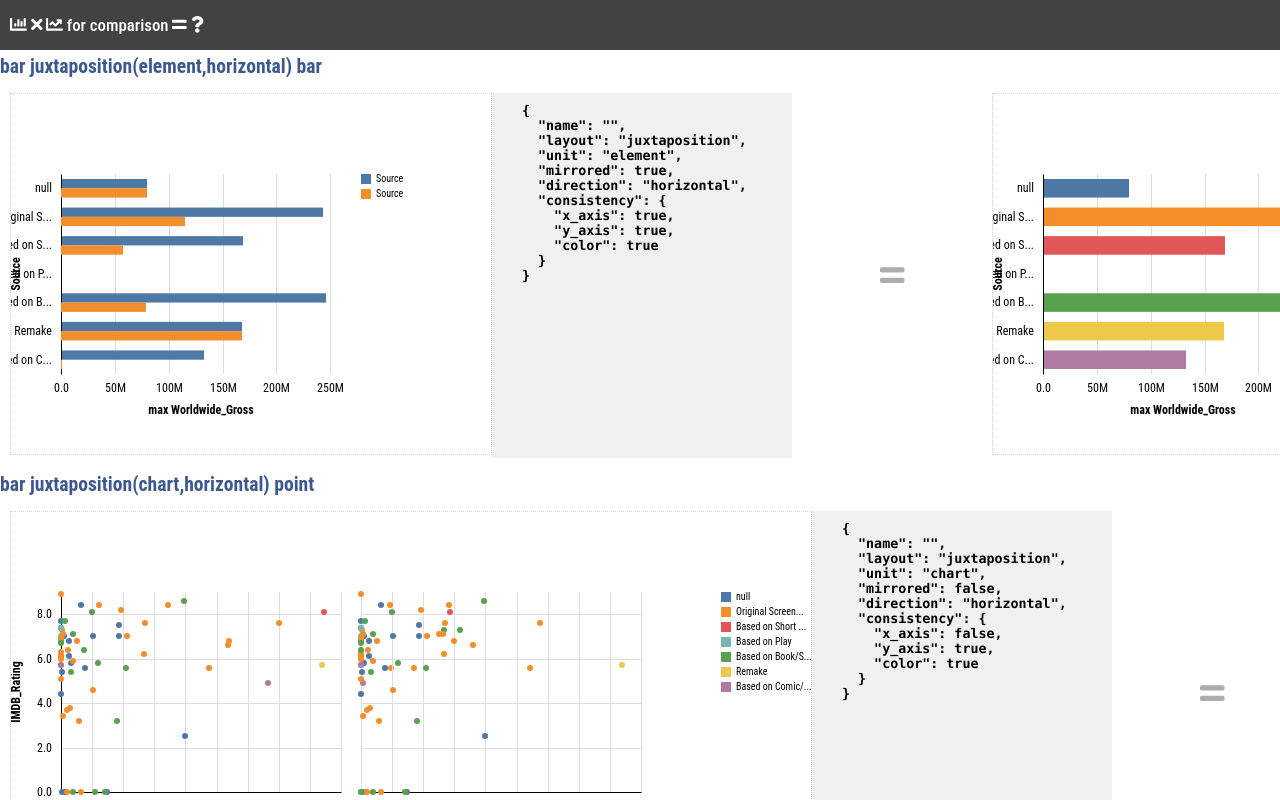
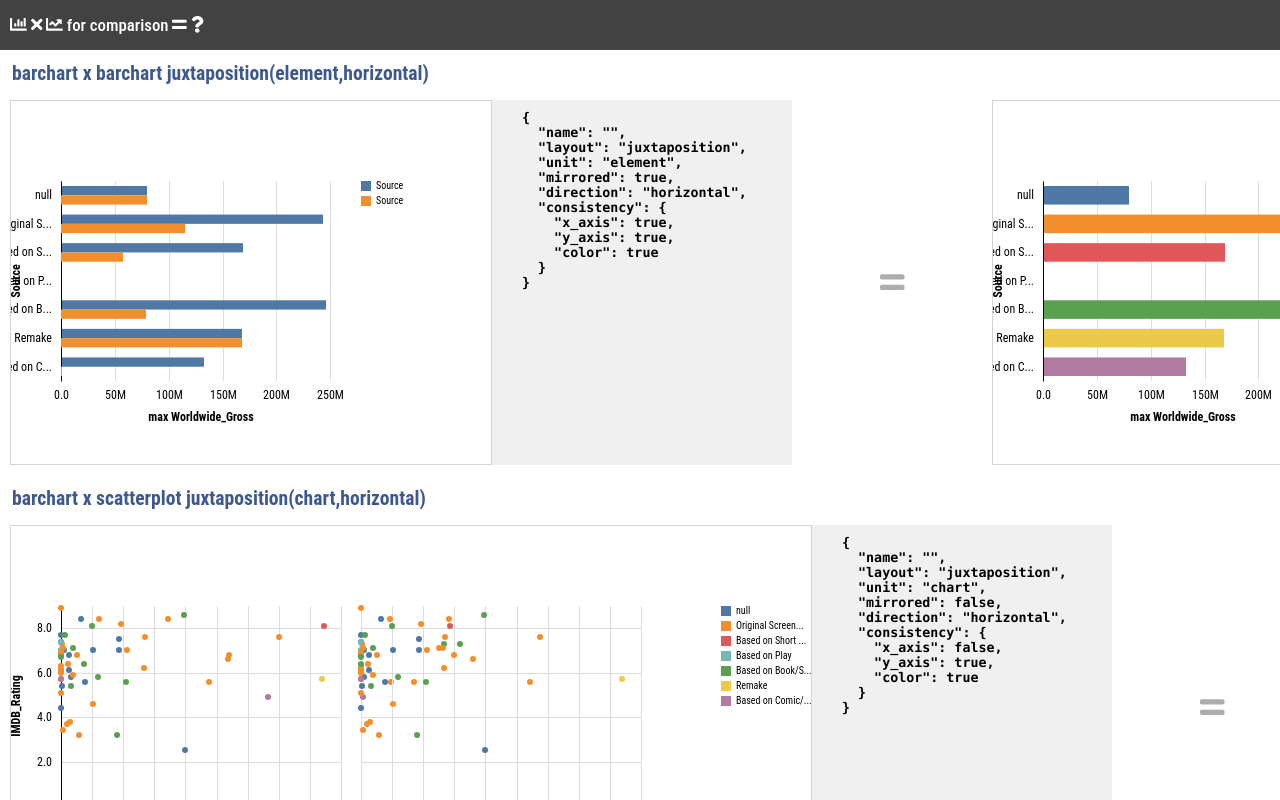
Before and after one commit to sehilyi/comparative-layout-explorer, a React app: page / in a window 1280 px wide. Built offline with nearby package versions, Linux system fonts and the light colour scheme.

Commit message:
Change main view layout

```diff
--- a/src/app.scss
+++ b/src/app.scss
@@ -20,17 +20,17 @@ h3 {
 
 /* Scrollbar styles */
 ::-webkit-scrollbar {
-  width: 6px;
-  height: 6px;
+  width: 7px;
+  height: 7px;
 }
 
 ::-webkit-scrollbar-track {
   background: #f5f5f5;
-  // border-radius: 5px;
+  border-radius: 3px;
 }
 
 ::-webkit-scrollbar-thumb {
-  // border-radius: 5px;
+  border-radius: 3px;
   background: #ccc;
 }
 
--- a/src/components/app-root.scss
+++ b/src/components/app-root.scss
@@ -17,11 +17,9 @@
   }
 
   .control-pane {
-    // height: 300px;
     height: 100%;
     min-width: 300px;
     background: #f0f0f0;
-    // border-radius: 3px;
 
     textarea {
       padding: 10px;
@@ -32,7 +30,6 @@
       border: none;
       outline: none;
       font-family: "Consolas", "Courier New", "monospace";
-      // font-size: 1em;
       font-weight: bold;
       resize: none;
       overflow-y: auto;
@@ -40,14 +37,16 @@
   }
 
   .main-pane {
-    // padding: 10px;
     overflow-y: auto;
     height: calc(100% - 50px);
 
-    // .example-element:nth-child(odd) {
-    //   background: #f8f8f8;
-    // }
-
+    h1 {
+      margin-left: 12px;
+      margin-top: 12px;
+    }
+    .example-element-root {
+      margin-top: 12px;
+    }
     .example-element {
       padding: 10px;
       overflow-x: auto;
@@ -68,16 +67,13 @@
       .result-group {
         display: grid;
         grid-template-columns: repeat(8, 1fr);
-        // grid-template-columns: repeat(3, 1fr);
 
         .chart {
           text-align: center;
           align-self: center;
 
           /* for test */
-          svg {
-            border: 1px dotted lightgray;
-          }
+          border: 1px solid lightgray;
 
           rect.hbar {
             mask: url(#mask-stripe);
--- a/src/components/app-root.tsx
+++ b/src/components/app-root.tsx
@@ -70,7 +70,7 @@ export class AppRootBase extends React.PureComponent<AppRootProps, {}> {
     let _C = JSON.parse(JSON.stringify(specs.C))
     console.log("# Now Rendering: " + getCompTitle(specs.A, specs.B, specs.C))
     return (
-      <div key={getCompTitle(specs.A, specs.B, specs.C)}>
+      <div key={getCompTitle(specs.A, specs.B, specs.C)} className="example-element-root">
         <h1>{getCompTitle(specs.A, specs.B, specs.C)}</h1>
         <div className='example-element'>
           <div className='result-group'>
--- a/src/components/visualizations/tests/test-specs.ts
+++ b/src/components/visualizations/tests/test-specs.ts
@@ -3,11 +3,12 @@ import {CompSpec, DEFAULT_COMP_SPEC} from "src/models/comp-spec";
 import {DATASET_MOVIES} from "src/datasets/movies";
 
 export function getCompTitle(A: Spec, B: Spec, C: CompSpec) {
-  return A.mark + " " + C.layout + "(" + C.unit + "," + C.direction + ") " + B.mark
+  return (A.mark === "point" ? "scatterplot" : A.mark + "chart") + " x " + (B.mark === "point" ? "scatterplot" : B.mark + "chart") + " " +
+    C.layout + "(" + C.unit + "," + C.direction + ") "
 }
 
 export function getExamples() {
-  return getExampleSpec()
+  return getExampleSpec().sort((a, b) => a.C.layout < b.C.layout ? -1 : 1)
 }
 export function getExampleSpec(): {A: Spec, B: Spec, C: CompSpec}[] {
   return [
```
